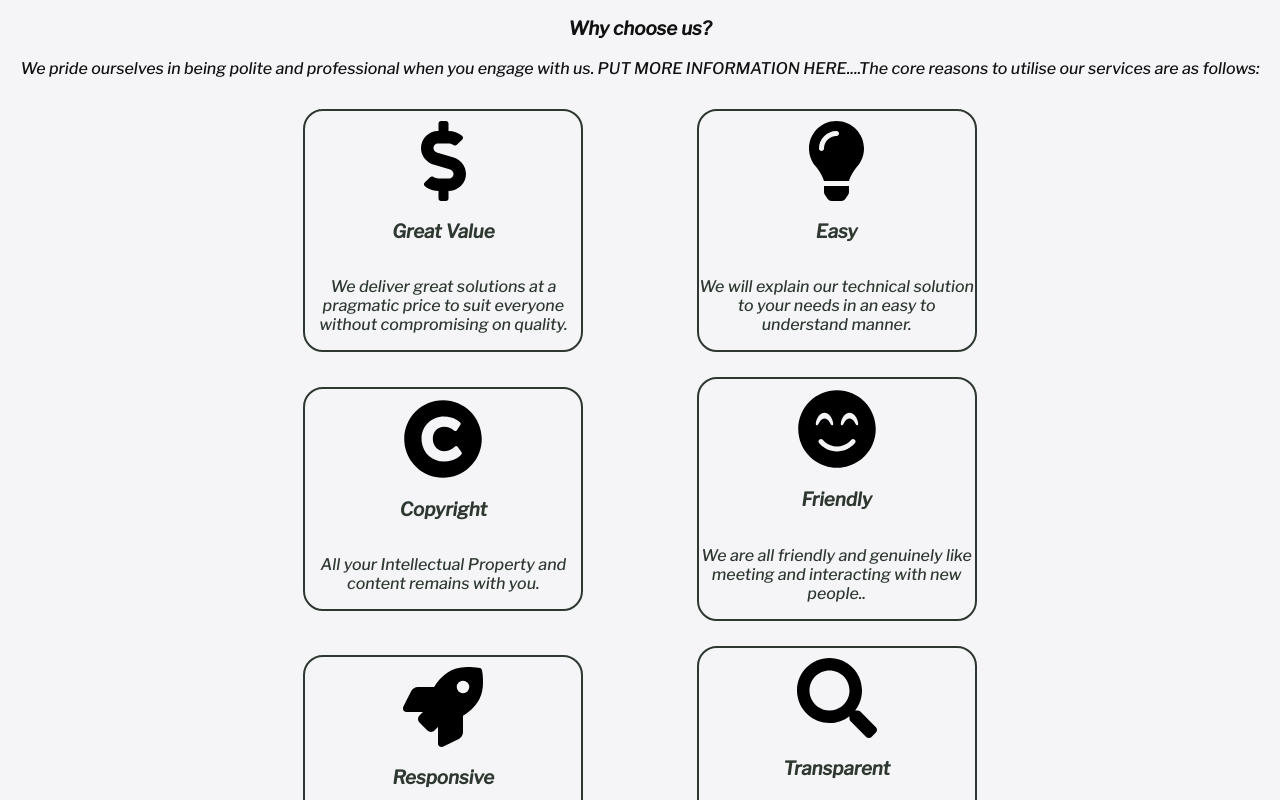
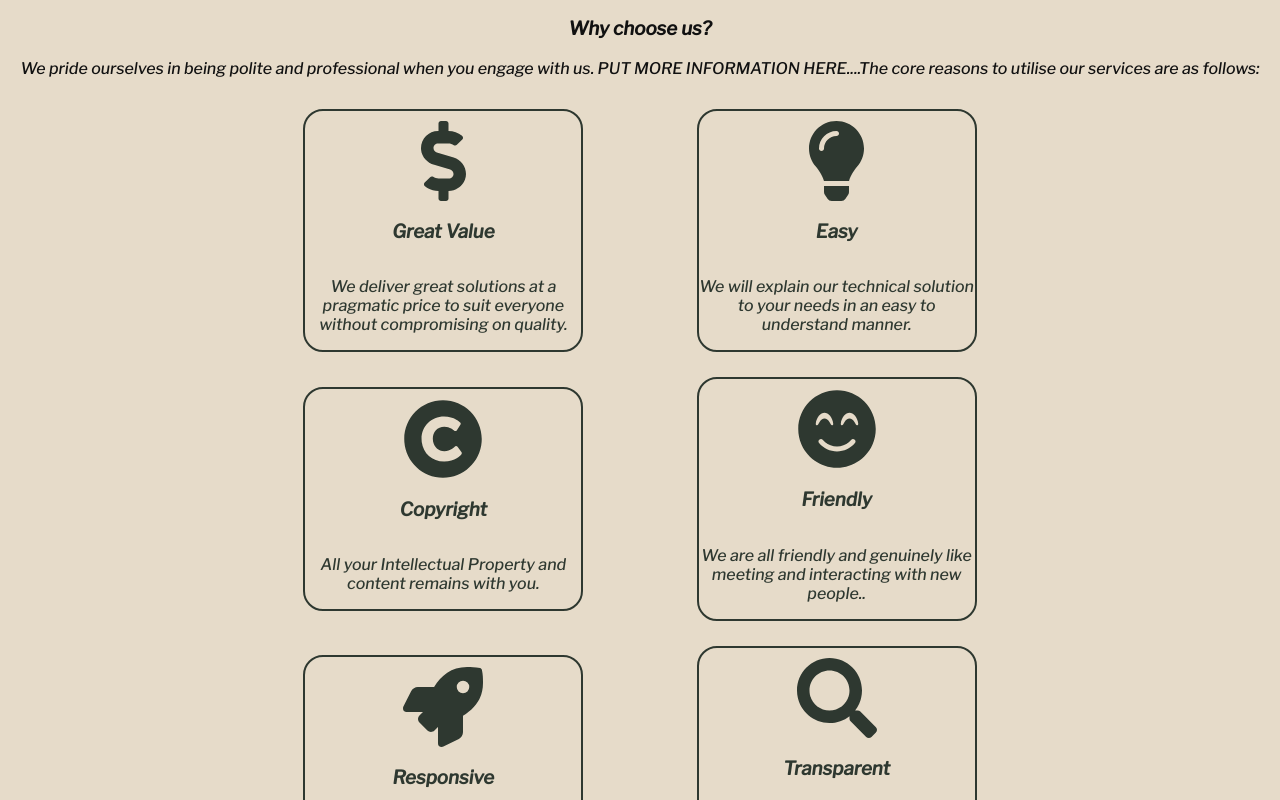
Before and after one commit to shaileshkarki/group_website, a React (Create React App) app: page /AboutUs in a window 1280 px wide. Shown: the part 320-1120 px from the top of the page. Built offline with nearby package versions, Linux system fonts and the light colour scheme.

Commit message:
color scheme changes

```diff
--- a/src/components/AboutUsPage.js
+++ b/src/components/AboutUsPage.js
@@ -39,7 +39,7 @@ export default function AboutUsPage(props) {
                     <div className="center-tech-stack">
                         <SmallCard
                             iconName="dollar-sign"
-                            color="black"
+                            color="#2e3830"
                             title="Great Value"
                             content="We deliver great solutions at a pragmatic price to suit everyone without compromising on quality."
                         />
@@ -47,7 +47,7 @@ export default function AboutUsPage(props) {
                     <div className="center-tech-stack">
                         <SmallCard
                             iconName="lightbulb"
-                            color="black"
+                            color="#2e3830"
                             title="Easy"
                             content="We will explain our technical solution to your needs in an easy to understand manner."
                         />
@@ -56,7 +56,7 @@ export default function AboutUsPage(props) {
                     <div className="center-tech-stack">
                         <SmallCard
                             iconName="copyright"
-                            color="black"
+                            color="#2e3830"
                             title="Copyright"
                             content="All your Intellectual Property and content remains with you."
                         />
@@ -65,7 +65,7 @@ export default function AboutUsPage(props) {
                     <div className="center-tech-stack">
                         <SmallCard
                             iconName="smile-beam"
-                            color="black"
+                            color="#2e3830"
                             title="Friendly"
                             content="We are all friendly and genuinely like meeting and interacting with new people.."
                         />
@@ -74,7 +74,7 @@ export default function AboutUsPage(props) {
                     <div className="center-tech-stack">
                         <SmallCard
                             iconName="rocket"
-                            color="black"
+                            color="#2e3830"
                             title="Responsive"
                             content="We are quick and responsive and will always keep you informed."
                         />
@@ -83,7 +83,7 @@ export default function AboutUsPage(props) {
                     <div className="center-tech-stack">
                         <SmallCard
                             iconName="search"
-                            color="black"
+                            color="#2e3830"
                             title="Transparent"
                             content="We are transparent in everything we do meaning no hiden extras or suprises."
                         />
@@ -92,7 +92,7 @@ export default function AboutUsPage(props) {
                     <div className="center-tech-stack">
                         <SmallCard
                             iconName="headset"
-                            color="black"
+                            color="#2e3830"
                             title="Supportive"
                             content="We are transparent in everything we do meaning no hiden extras or suprises."
                         />
--- a/src/components/TechnicalStack.js
+++ b/src/components/TechnicalStack.js
@@ -20,7 +20,7 @@ import slackLogo from "../images/programming_icons/slack-2.png";
 
 export default function TechnicalStack() {
     return (
-        <div>
+        <div style={{ backgroundColor: "#e6dbc9" }}>
             <div>
                 <center>
                     <h1>Here's all technologies we have worked with</h1>
--- a/src/index.css
+++ b/src/index.css
@@ -21,6 +21,7 @@ code {
   justify-content: center;
   width: 100%;
   height: 100%;
+  background-color: #e6dbc9;
 }
 
 h1 {
--- a/src/styles/AboutUsPage.css
+++ b/src/styles/AboutUsPage.css
@@ -1,4 +1,4 @@
-* {
+/* * {
     box-sizing: border-box;
 }
 
@@ -39,7 +39,7 @@
 .roll-in-right {
     -webkit-animation: roll-in-right 0.6s ease-out both;
     animation: roll-in-right 0.6s ease-out both;
-}
+} */
 
 /* ----------------------------------------------
  * Generated by Animista on 2020-12-12 9:26:39
--- a/src/styles/OurProcessPage.css
+++ b/src/styles/OurProcessPage.css
@@ -1,7 +1,7 @@
-* {
+/* * {
     box-sizing: border-box;
-}
-.about-us-container {
+} */
+/* .about-us-container {
     display: flex;
     flex-direction: row;
     min-width: 260px;
@@ -42,8 +42,9 @@
 .card-aboutus-jobTitle {
     overflow: hidden;
     color: black;
-    /* text-align: left; */
+    text-align: left;
 }
+
 
 .card-aboutus-content {
     color: darkgray;
@@ -55,4 +56,4 @@
     .about-us-container {
         flex-direction: column;
     }
-}
+} */
--- a/src/themes/basic.js
+++ b/src/themes/basic.js
@@ -1,5 +1,5 @@
 export default {
-    background: '#f5f5f7',
-    color:'#111',
-    linkColor:'#61dafb'
+    background: "#e6dbc9",
+    color: '#111',
+    linkColor: '#61dafb'
 }
```
